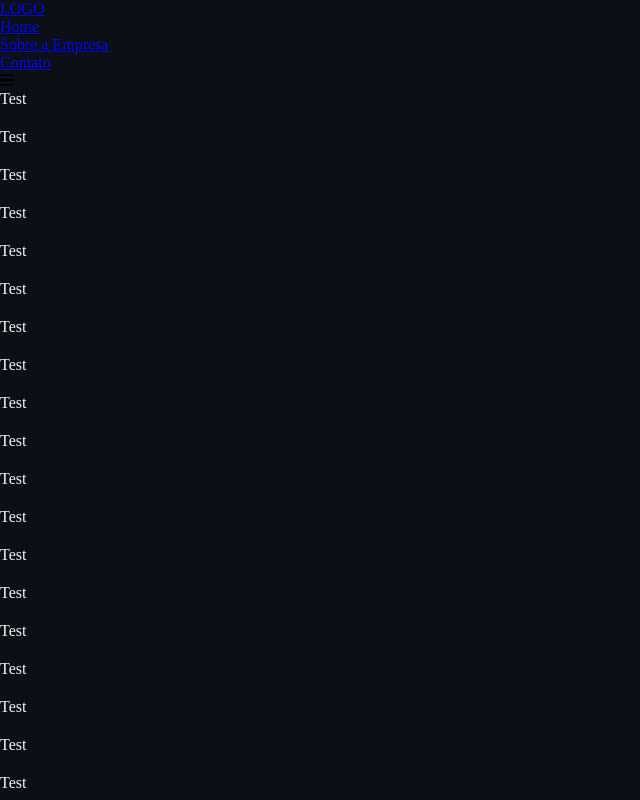
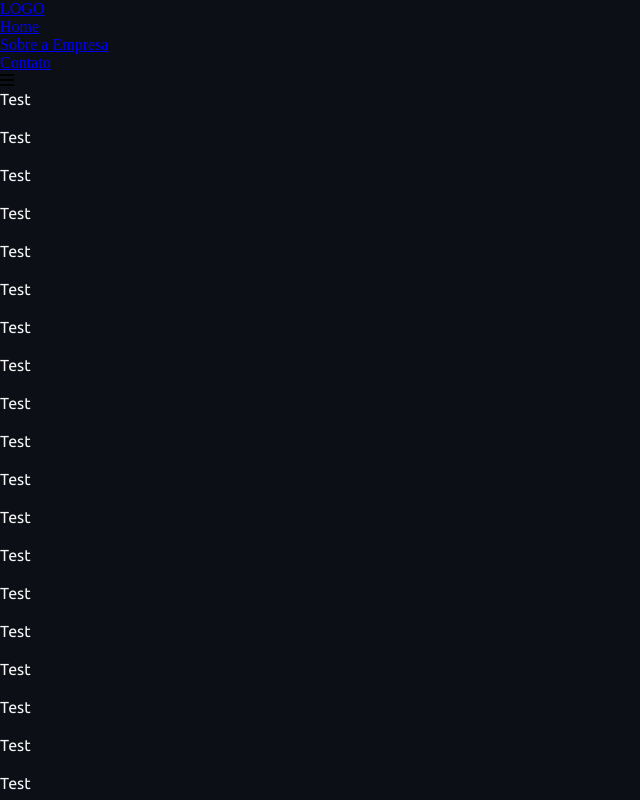
Before and after one commit to andrerco001/celke-pack-courses, a plain HTML site: page layout-site/index.html in a window 1280 px wide. Shown: the top 800 px of the page, without its empty margins (0-640 px from the left). Drawn offline with nearby package versions, Linux system fonts and the light colour scheme.

Commit message:
Adding external fonts from google fonts and useful links in Readme file

```diff
--- a/layout-site/style.css
+++ b/layout-site/style.css
@@ -1,4 +1,6 @@
 /* Layout site */
+@import url('https://fonts.googleapis.com/css2?family=Poppins:wght@400;500;600;700&family=Ubuntu:wght@400;500;700&display=swap');
+
 * {
     margin: 0;
     padding: 0;
@@ -12,4 +14,5 @@ body {
 .text-test {
     color: #f6f6f6;
     margin-bottom: 20px;
+    font-family: 'Ubuntu', 'sans-serif';
 }
```
Also changed, not shown: 1 other file.
